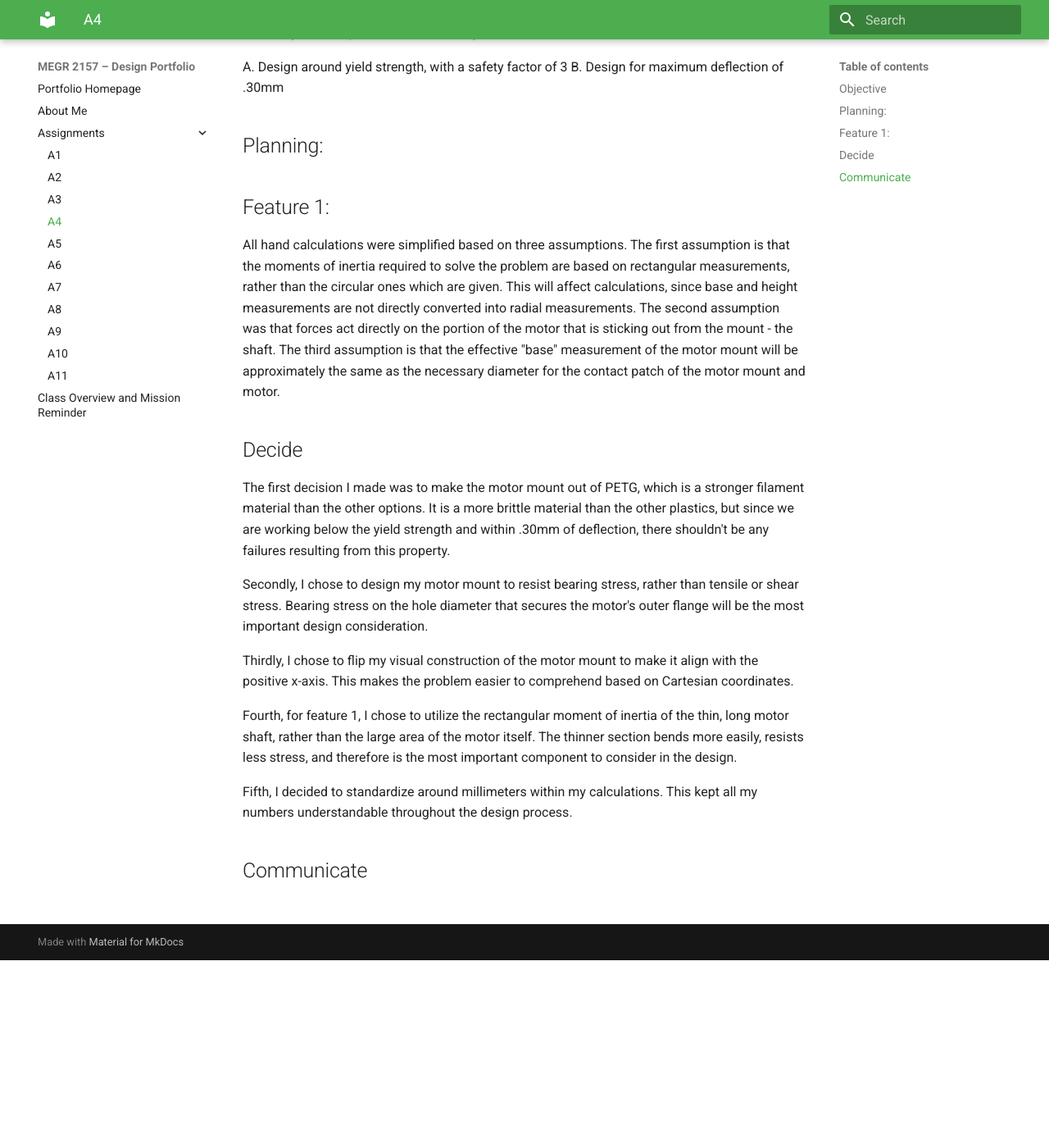
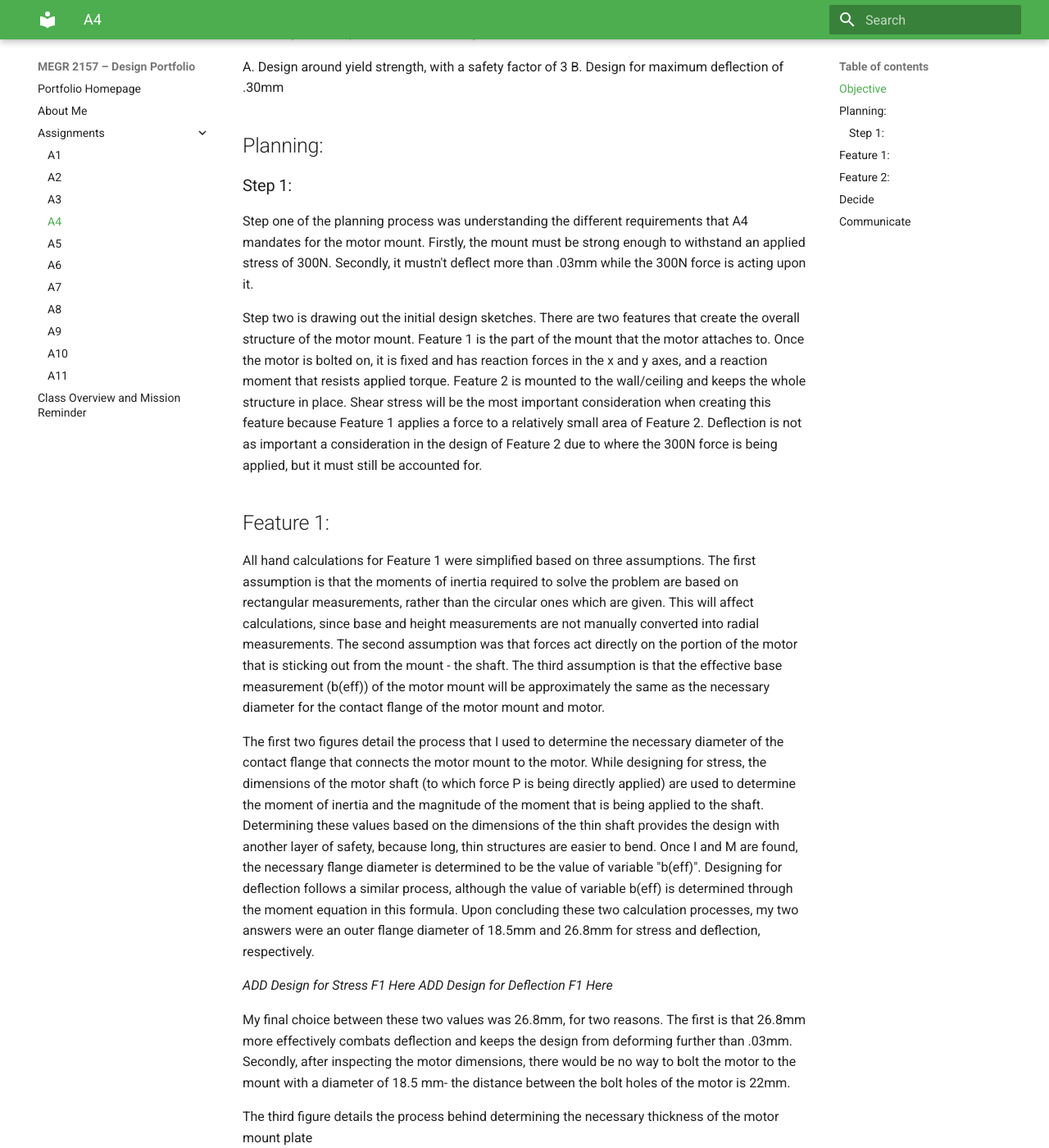
Before and after one commit to Mlikhtenbaum/-megr-2157-design-portfolio, an MkDocs documentation site: the page built from docs/assignments/A04/index.md, in a window 1280 px wide and 1400 px high, scrolled down 229 px. Shown: the whole window at 82% size. Built offline with MkDocs 1.6.1 and Material for MkDocs 9.7.7, drawn with Linux system fonts in a browser that asks for light colours; some of the changed text lies outside the part shown.

Commit message:
Structure and Planning Phase alterations
Expanded planning section with detailed steps for motor mount design, including assumptions and considerations for features 1 and 2. Adjusted design decisions based on material strength and stress considerations.

```diff
--- a/docs/assignments/A04/index.md
+++ b/docs/assignments/A04/index.md
@@ -8,21 +8,37 @@ B. Design for maximum deflection of .30mm
 
 ## Planning:
 
+### Step 1:
+
+Step one of the planning process was understanding the different requirements that A4 mandates for the motor mount. Firstly, the mount must be strong enough to withstand an applied stress of 300N. Secondly, it mustn't deflect more than .03mm while the 300N force is acting upon it.
+
+Step two is drawing out the initial design sketches. There are two features that create the overall structure of the motor mount. Feature 1 is the part of the mount that the motor attaches to. Once the motor is bolted on, it is fixed and has reaction forces in the x and y axes, and a reaction moment that resists applied torque. Feature 2 is mounted to the wall/ceiling and keeps the whole structure in place. Shear stress will be the most important consideration when creating this feature because Feature 1 applies a force to a relatively small area of Feature 2. Deflection is not as important a consideration in the design of Feature 2 due to where the 300N force is being applied, but it must still be accounted for.
 
 ## Feature 1:
 
-All hand calculations were simplified based on three assumptions. The first assumption is that the moments of inertia required to solve the problem are based on rectangular measurements, rather than the circular ones which are given. This will affect calculations, since base and height measurements are not directly converted into radial measurements. The second assumption was that forces act directly on the portion of the motor that is sticking out from the mount - the shaft. The third assumption is that the effective "base" measurement of the motor mount will be approximately the same as the necessary diameter for the contact patch of the motor mount and motor.
+All hand calculations for Feature 1 were simplified based on three assumptions. The first assumption is that the moments of inertia required to solve the problem are based on rectangular measurements, rather than the circular ones which are given. This will affect calculations, since base and height measurements are not manually converted into radial measurements. The second assumption was that forces act directly on the portion of the motor that is sticking out from the mount - the shaft. The third assumption is that the effective base measurement (b(eff)) of the motor mount will be approximately the same as the necessary diameter for the contact flange of the motor mount and motor.
+
+The first two figures detail the process that I used to determine the necessary diameter of the contact flange that connects the motor mount to the motor. While designing for stress, the dimensions of the motor shaft (to which force P is being directly applied) are used to determine the moment of inertia and the magnitude of the moment that is being applied to the shaft. Determining these values based on the dimensions of the thin shaft provides the design with another layer of safety, because long, thin structures are easier to bend. Once I and M are found, the necessary flange diameter is determined to be the value of variable "b(eff)". Designing for deflection follows a similar process, although the value of variable b(eff) is determined through the moment equation in this formula. Upon concluding these two calculation processes, my two answers were an outer flange diameter of 18.5mm and 26.8mm for stress and deflection, respectively.
+
+*ADD Design for Stress F1 Here*
+*ADD Design for Deflection F1 Here*
+
+My final choice between these two values was 26.8mm, for two reasons. The first is that 26.8mm more effectively combats deflection and keeps the design from deforming further than .03mm. Secondly, after inspecting the motor dimensions, there would be no way to bolt the motor to the mount with a diameter of 18.5 mm- the distance between the bolt holes of the motor is 22mm.
+
+The third figure details the process behind determining the necessary thickness of the motor mount plate
+
+## Feature 2:
+
+All hand calculations for Feature 2 were simplified based on two assumptions.
 
 ## Decide
 
 The first decision I made was to make the motor mount out of PETG, which is a stronger filament material than the other options. It is a more brittle material than the other plastics, but since we are working below the yield strength and within .30mm of deflection, there shouldn't be any failures resulting from this property.
 
-Secondly, I chose to design my motor mount to resist bearing stress, rather than tensile or shear stress. Bearing stress on the hole diameter that secures the motor's outer flange will be the most important design consideration.
+Secondly, I chose to flip my visual construction of the motor mount to make it align with the positive x-axis. This makes the problem easier to comprehend based on Cartesian coordinates.
 
-Thirdly, I chose to flip my visual construction of the motor mount to make it align with the positive x-axis. This makes the problem easier to comprehend based on Cartesian coordinates.
+Thirdly, for feature 1, I chose to utilize the rectangular moment of inertia of the thin, long motor shaft, rather than the large area of the motor itself. The thinner section bends more easily, resists less stress, and therefore is the most important component to consider in the design.
 
-Fourth, for feature 1, I chose to utilize the rectangular moment of inertia of the thin, long motor shaft, rather than the large area of the motor itself. The thinner section bends more easily, resists less stress, and therefore is the most important component to consider in the design.
-
-Fifth, I decided to standardize around millimeters within my calculations. This kept all my numbers understandable throughout the design process.
+Fourth, I decided to standardize around millimeters within my calculations. This kept all my numbers understandable throughout the design process.
 
 ## Communicate
```
